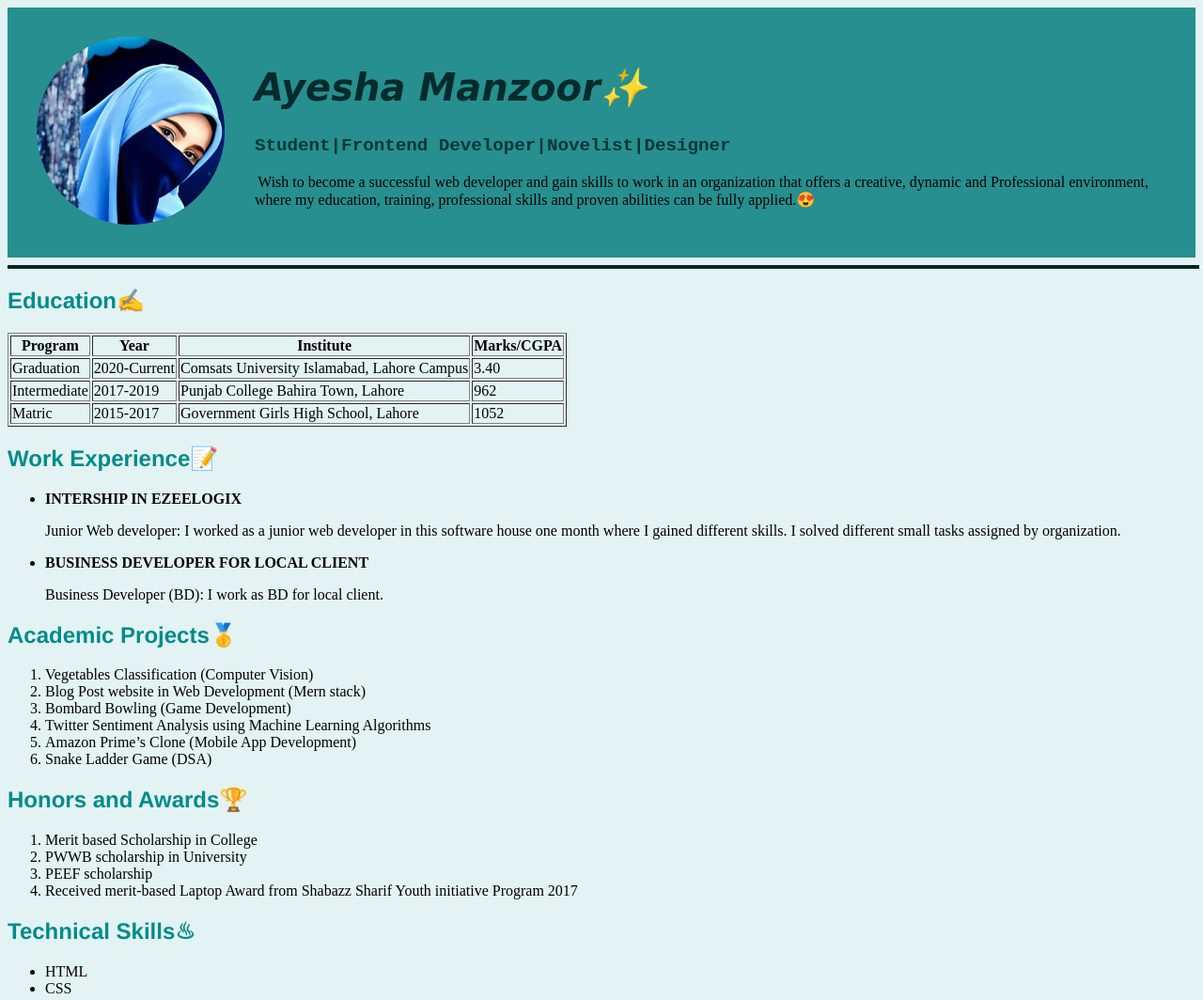
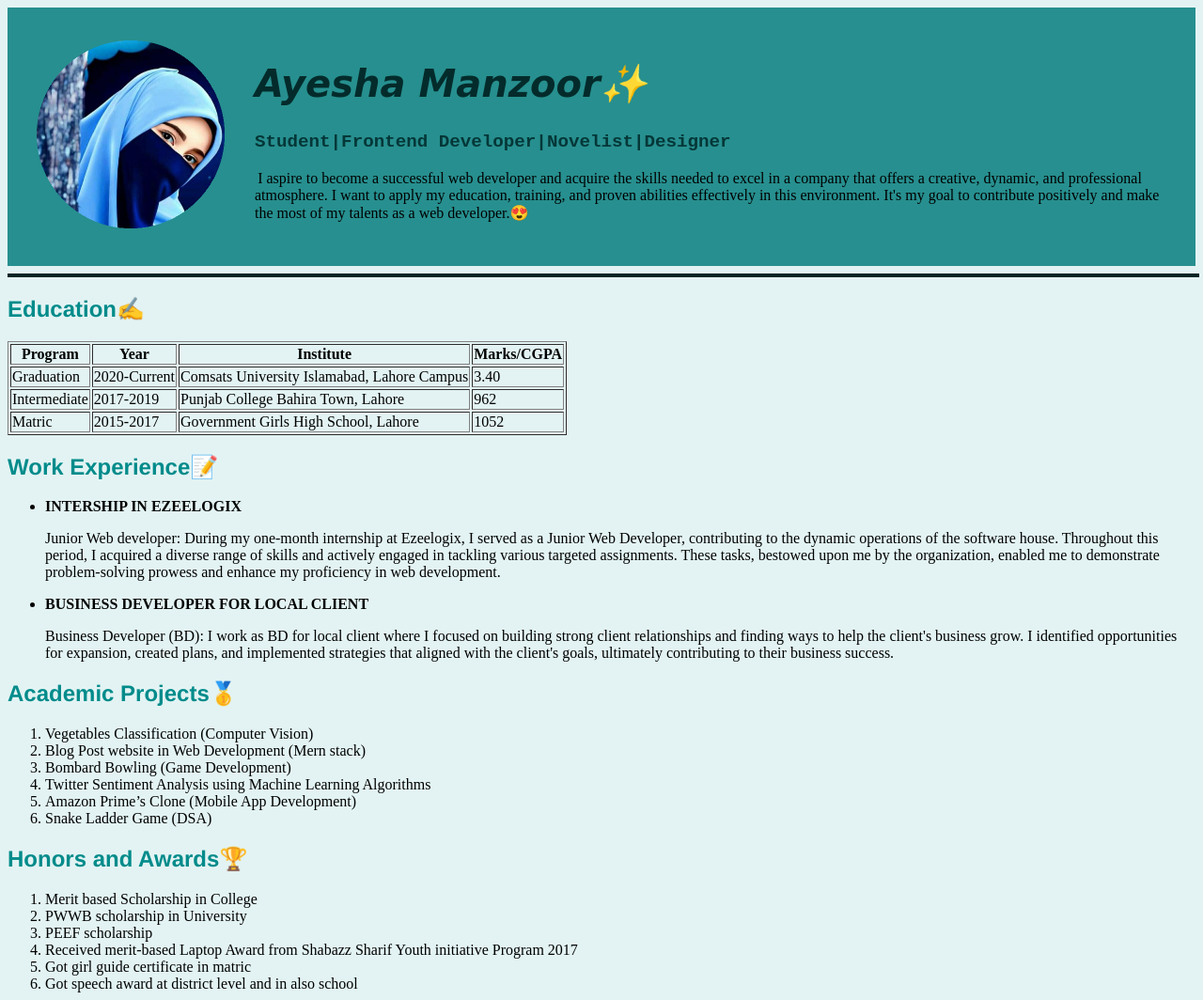
Before and after one commit to Ayesha731/CODE_SEEKHO_MERN, a plain HTML site: page index.html in a window 1280 px wide. Shown: the top 1064 px of the page at 94% size. Drawn offline with Linux system fonts and the light colour scheme.

Commit message:
index.html
Ayesha portfolio

```diff
--- a/index.html
+++ b/index.html
@@ -20,10 +20,12 @@
             <h1 class="h1"><em>Ayesha Manzoor✨</em></h1>
             <h3 class="h3">Student|Frontend Developer|Novelist|Designer</h3>
             <p class="p">
-              Wish to become a successful web developer and gain skills to work
-              in an organization that offers a creative, dynamic and
-              Professional environment, where my education, training,
-              professional skills and proven abilities can be fully applied.😍
+              I aspire to become a successful web developer and acquire the
+              skills needed to excel in a company that offers a creative,
+              dynamic, and professional atmosphere. I want to apply my
+              education, training, and proven abilities effectively in this
+              environment. It's my goal to contribute positively and make the
+              most of my talents as a web developer.😍
             </p>
           </td>
         </tr>
@@ -63,13 +65,23 @@
     <ul>
       <li><strong>INTERSHIP IN EZEELOGIX</strong></li>
       <p>
-        Junior Web developer: I worked as a junior web developer in this
-        software house one month where I gained different skills. I solved
-        different small tasks assigned by organization.
+        Junior Web developer: During my one-month internship at Ezeelogix, I
+        served as a Junior Web Developer, contributing to the dynamic operations
+        of the software house. Throughout this period, I acquired a diverse
+        range of skills and actively engaged in tackling various targeted
+        assignments. These tasks, bestowed upon me by the organization, enabled
+        me to demonstrate problem-solving prowess and enhance my proficiency in
+        web development.
       </p>
 
       <li><strong>BUSINESS DEVELOPER FOR LOCAL CLIENT</strong></li>
-      <p>Business Developer (BD): I work as BD for local client.</p>
+      <p>
+        Business Developer (BD): I work as BD for local client where I focused
+        on building strong client relationships and finding ways to help the
+        client's business grow. I identified opportunities for expansion,
+        created plans, and implemented strategies that aligned with the client's
+        goals, ultimately contributing to their business success.
+      </p>
     </ul>
     <h2 class="h2">Academic Projects🥇</h2>
     <ol>
@@ -89,6 +101,8 @@
         Received merit-based Laptop Award from Shabazz Sharif Youth initiative
         Program 2017
       </li>
+      <li>Got girl guide certificate in matric</li>
+      <li>Got speech award at district level and in also school</li>
     </ol>
     <h2 class="h2">Technical Skills♨</h2>
     <ul>
```
